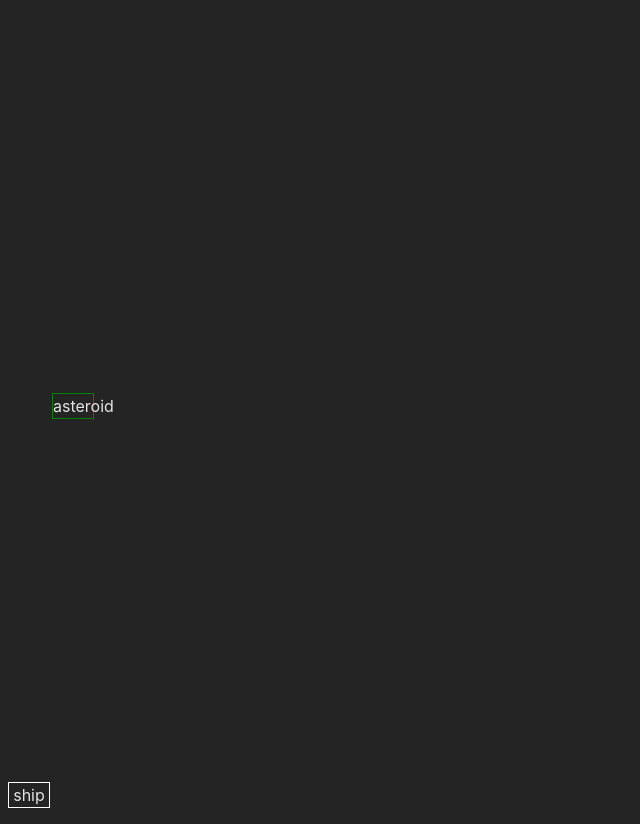
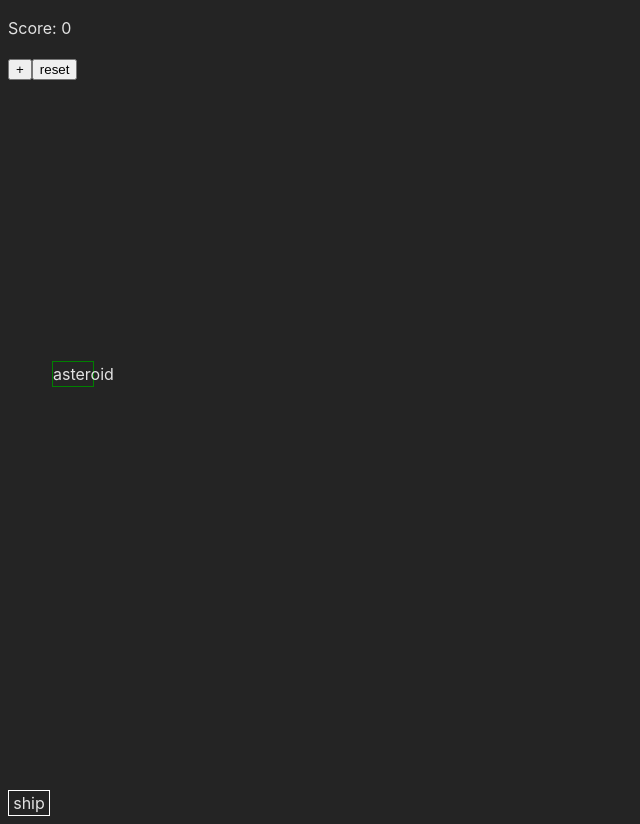
Before and after one commit to jsnorek/techtonica-assignments, a React (Vite) app in the folder react_game_project/game_core/: page / in a window 1280 px wide. Shown: the whole page, without its empty margins (0-640 px from the left). Built offline with nearby package versions, Linux system fonts and the light colour scheme.

Commit message:
added score counter

```diff
--- a/react_game_project/game_core/src/App.jsx
+++ b/react_game_project/game_core/src/App.jsx
@@ -1,5 +1,6 @@
 import { useEffect, useState } from "react";
 import Asteroid from "./Asteroid";
+import Counter from "./Counter";
 
 
 function App() {
@@ -25,12 +26,14 @@ function App() {
     }
   }
 
-
+  //if ship position and asteroid position is the same, then score counter goes up, else stays 0
   // function addScore() {
   //   if(//asteroid blows up)
   //   setScore(previousScore => previousScore + 100)
   // }
 
+
+  // addScore function will go here
   useEffect(() => {
     document.addEventListener("keydown", handleKeyDown);
     return () => {
@@ -54,6 +57,7 @@ function App() {
 
   return (
     <div className="container">
+      <Counter score={score} setScore={setScore} />
       <div className="ship" style={{ transform: `translateX(${position}px)` }}>
         ship
       </div>
--- a/react_game_project/game_core/src/Asteroid.jsx
+++ b/react_game_project/game_core/src/Asteroid.jsx
@@ -5,7 +5,8 @@ function Asteroid({position, setScore}) {
   console.log("tester");
   //asteroid holds the "set" position of the asteroid
   //useState is creating the default position of asteroid
-  const [asteroid, setAsteroid] = useState({ x: generator(500), y: generator(700) });
+  const [asteroid, setAsteroid] = useState({ x: generator(500), y: generator(700)});
+  const [gameOver, setGameOver] = useState(0);
   //create a random number using max boundary as a way to randomly position asteroids
   function generator(maxBoundary) {
     const randomNum = Math.floor(Math.random() * (maxBoundary + 1));
@@ -13,6 +14,23 @@ function Asteroid({position, setScore}) {
   }
   //let interval;
   //sets the timed interval for asteroids to drop down the screen
+
+  //this useEffect is checking if the asteroid is hitting the ship position
+  useEffect(() => {
+    //end of the browser
+    const shipY = window.innerHeight - 50;
+    //checking if asteroid reaches bottom of browser window, the rest is checking the position of the asteroid and if they've collided
+    if(asteroid.y >= shipY && (asteroid.x <= position + 50 && asteroid.x >= position - 50)) {
+      console.log("game over");
+      if(gameOver === 0) {
+      setScore((prev) => {
+        return prev += 100;
+      });}
+    }
+    //useState variable/dependencies are added to the [] for recall
+  }, [asteroid, position, setScore])
+
+  //this useEffect moves the asteroid and stops movement if it hits the bottom of screen
   useEffect(() => {
   const interval = setInterval(() => {
     console.log(asteroid.y);
@@ -22,23 +40,30 @@ function Asteroid({position, setScore}) {
     //      clearInterval(interval);
     //      return
     //} else {
+    if (gameOver === 0) {
     setAsteroid((prev) => {
-      //compare ship and asteroid positions, if they are equal then game over
-      const shipY = window.innerHeight - 50;
+
+      //this stops interval when it hits the bottom of the window
       if(prev.y >= window.innerHeight - 50) {
         console.log("passed window");
         clearInterval(interval);
+        setGameOver(1);
+        return {
+          ...prev,
+          y: prev.y
+        }
       }
       //compare asteroid Y positioning to shipY and asteroid.x to position (which is ship x position)
       //instead of === it has to be either a <= or >=
-      if(prev.y >= shipY && (prev.x >= position + 50 || prev.x < position - 50)) {
-        console.log("game over");
-      }
+      //if(prev.y >= shipY && (prev.x >= position + 10 || prev.x < position - 10)) {
+      //   if(asteroid.y >= shipY && (asteroid.x <= position + 50 && asteroid.x >= position - 50)) {
+      //   console.log("game over");
+      // }
       return {
         ...prev,
         y: prev.y + 10
       }
-    }) //}
+    }) }
   }, 1000)
   }, [])
 
--- /dev/null
+++ b/react_game_project/game_core/src/Counter.jsx
@@ -0,0 +1,38 @@
+// import { useEffect, useState } from "react";
+
+// const [score, setScore] = useState(0);
+
+
+
+// function addScore() {
+//     if(Asteroid.y) {
+//     setScore(previousScore => previousScore + 100)
+//     }
+//   }
+
+//   export default Counter;
+
+import React, { useState } from "react";
+
+
+export default function Counter({score, setScore}) {
+    // shows count = 0 //count starting at 0
+
+      //increment function
+      const incrementCounter = () => {
+        setScore(score + 100);
+      }
+
+      const resetCounter = () => {
+        setScore(0);
+      }
+
+      return (
+        <div className="counter">
+          {/*count is the state here*/}
+          <p>Score: {score}</p>
+          <button onClick={incrementCounter}>+</button>
+          <button onClick={resetCounter}>reset</button>
+        </div>
+      );
+    }
--- a/react_game_project/game_core/src/index.css
+++ b/react_game_project/game_core/src/index.css
@@ -18,7 +18,9 @@
   color: rgba(255, 255, 255, 0.87);
   background-color: #242424;
   height: 100vh;
+  width: 100vh;
   position: relative;
+  /*background-image: url(https://i.pinimg.com/originals/b1/bd/c1/b1bdc1ae539dcbd1a7c33cef3e5f2d9a.gif); */
 }
 
 .ship {
@@ -27,6 +29,7 @@
   border: 1px solid white;
   width: 40px;
   text-align: center;
+
 }
 
 .asteriods {
```
